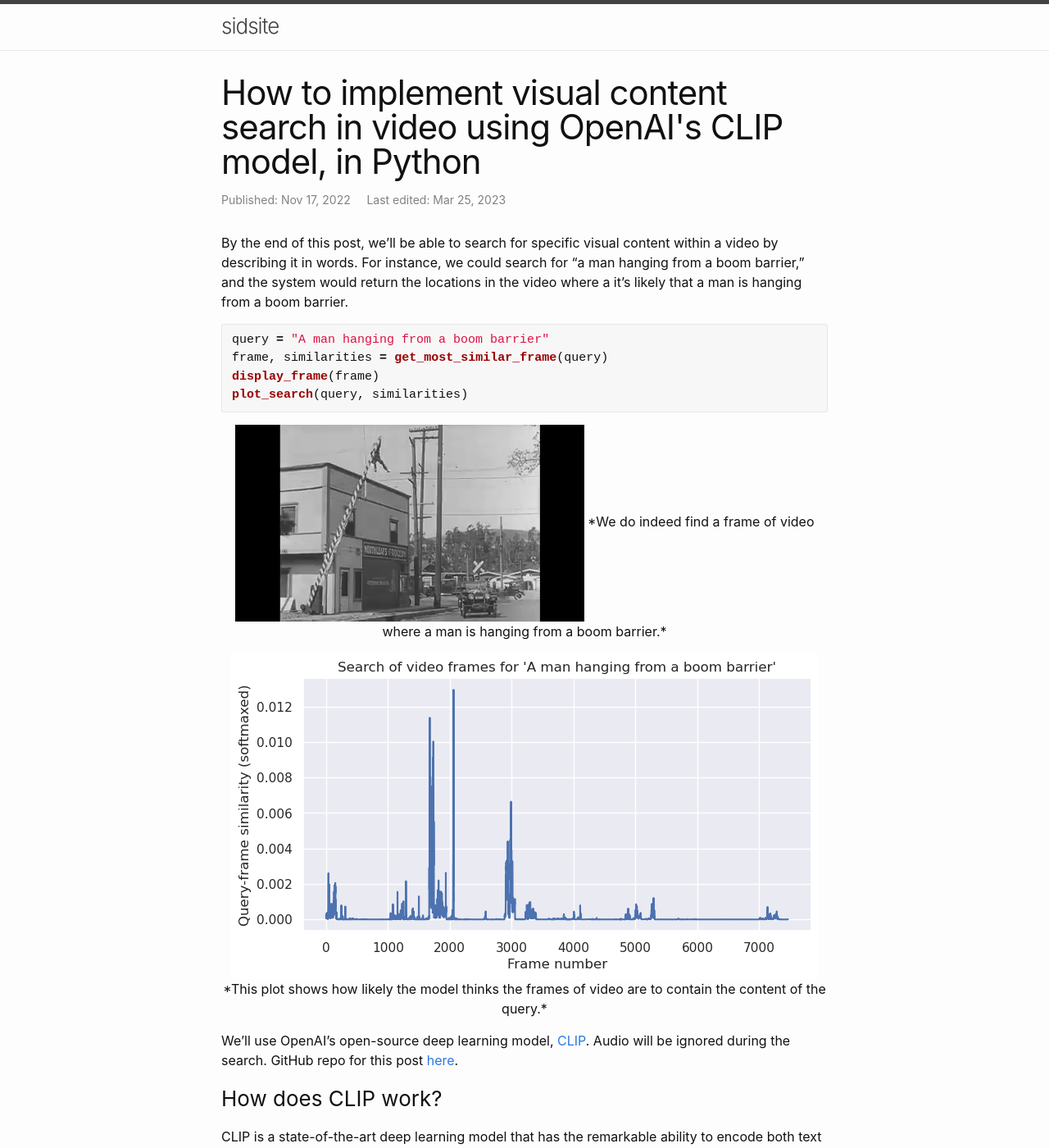
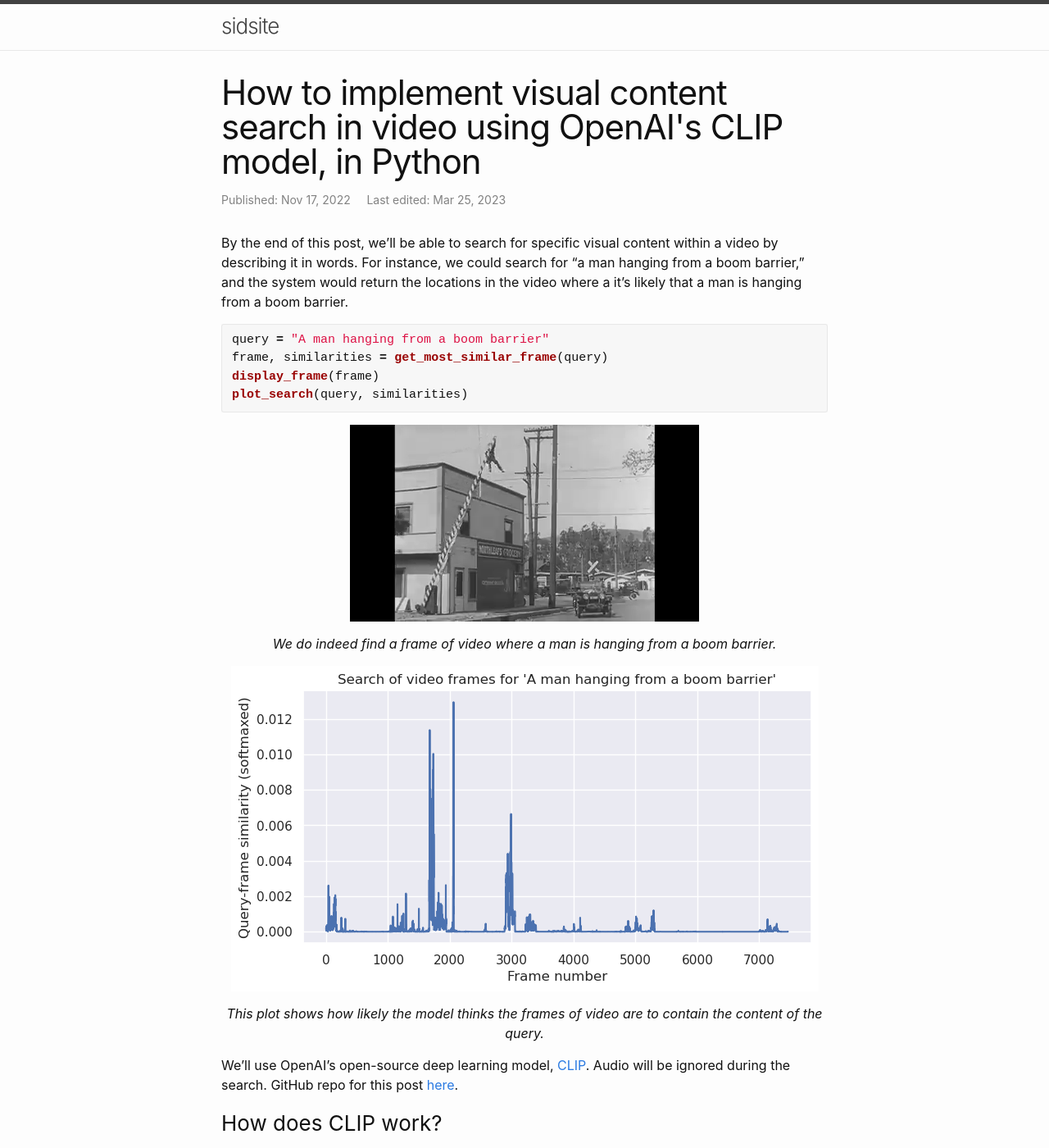
Before and after one commit to sradc/sradc.github.io, a Jekyll site: the page built from _posts/2022-11-17-semantic-video-search.md, in a window 1280 px wide and 1400 px high. Shown: the whole window at 82% size. Built offline with Jekyll 4.4.1, drawn with Linux system fonts in a browser that asks for light colours; comment, search, counter and statistics services are not loaded.

Commit message:
hacky captions..

```diff
--- a/_posts/2022-11-17-semantic-video-search.md
+++ b/_posts/2022-11-17-semantic-video-search.md
@@ -22,7 +22,10 @@
     src="/assets/posts/semantic-video-search/main_19_0.png"
     alt="A man hanging from a boom barrier."
 />
-*We do indeed find a frame of video where a man is hanging from a boom barrier.*
+</p>
+
+<p align="center">
+<i>We do indeed find a frame of video where a man is hanging from a boom barrier.</i>
 </p>
 
 <p align="center">
@@ -30,7 +33,10 @@
     src="/assets/posts/semantic-video-search/main_19_1.png"
     alt="Plot for man hanging from a boom barrier."
 />
-*This plot shows how likely the model thinks the frames of video are to contain the content of the query.*
+</p>
+
+<p align="center">
+<i>This plot shows how likely the model thinks the frames of video are to contain the content of the query.</i>
 </p>
 
 We'll use OpenAI's open-source deep learning model, [CLIP](https://github.com/openai/CLIP). Audio will be ignored during the search. GitHub repo for this post [here](https://github.com/sradc/semantic-video-search).
```
